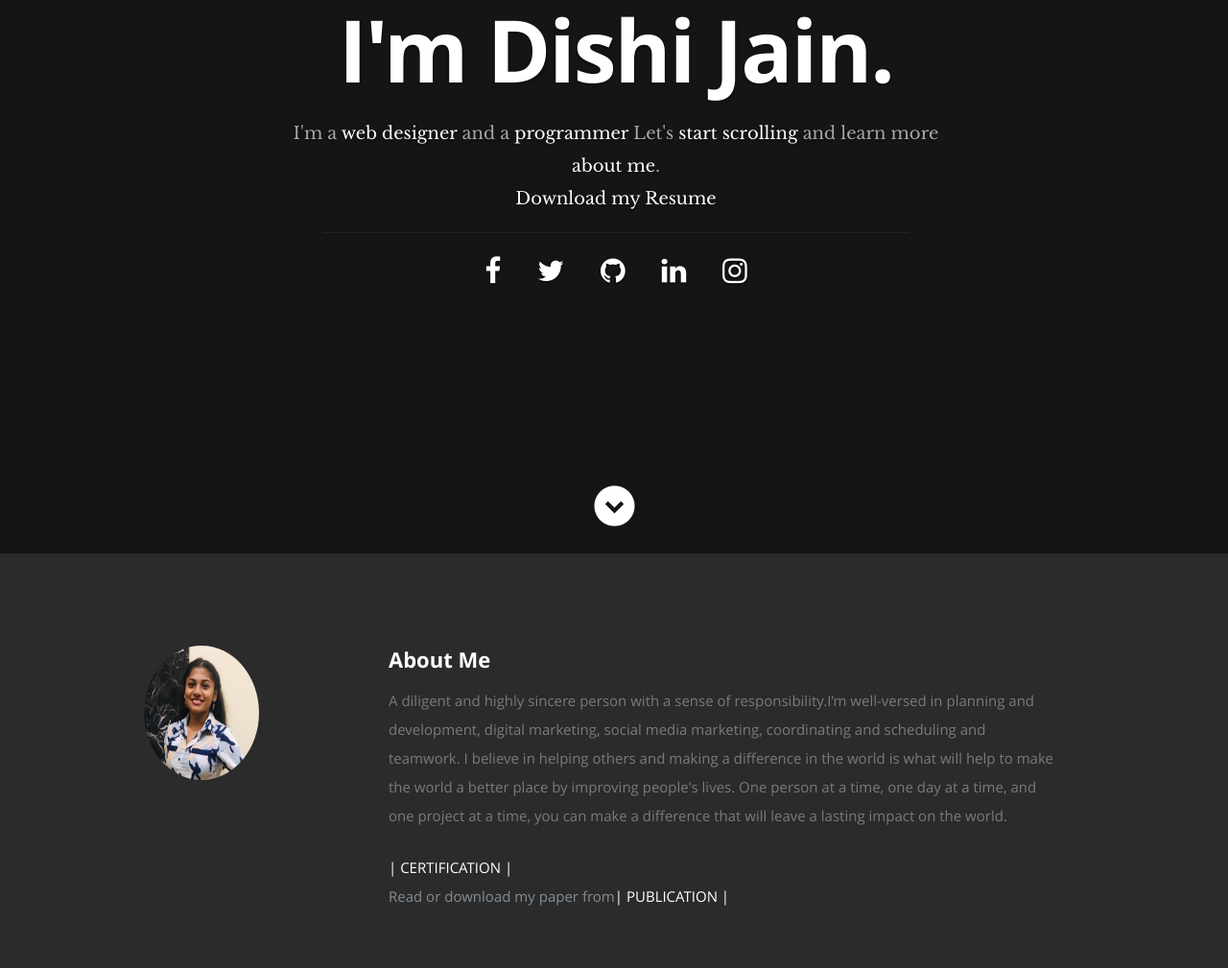
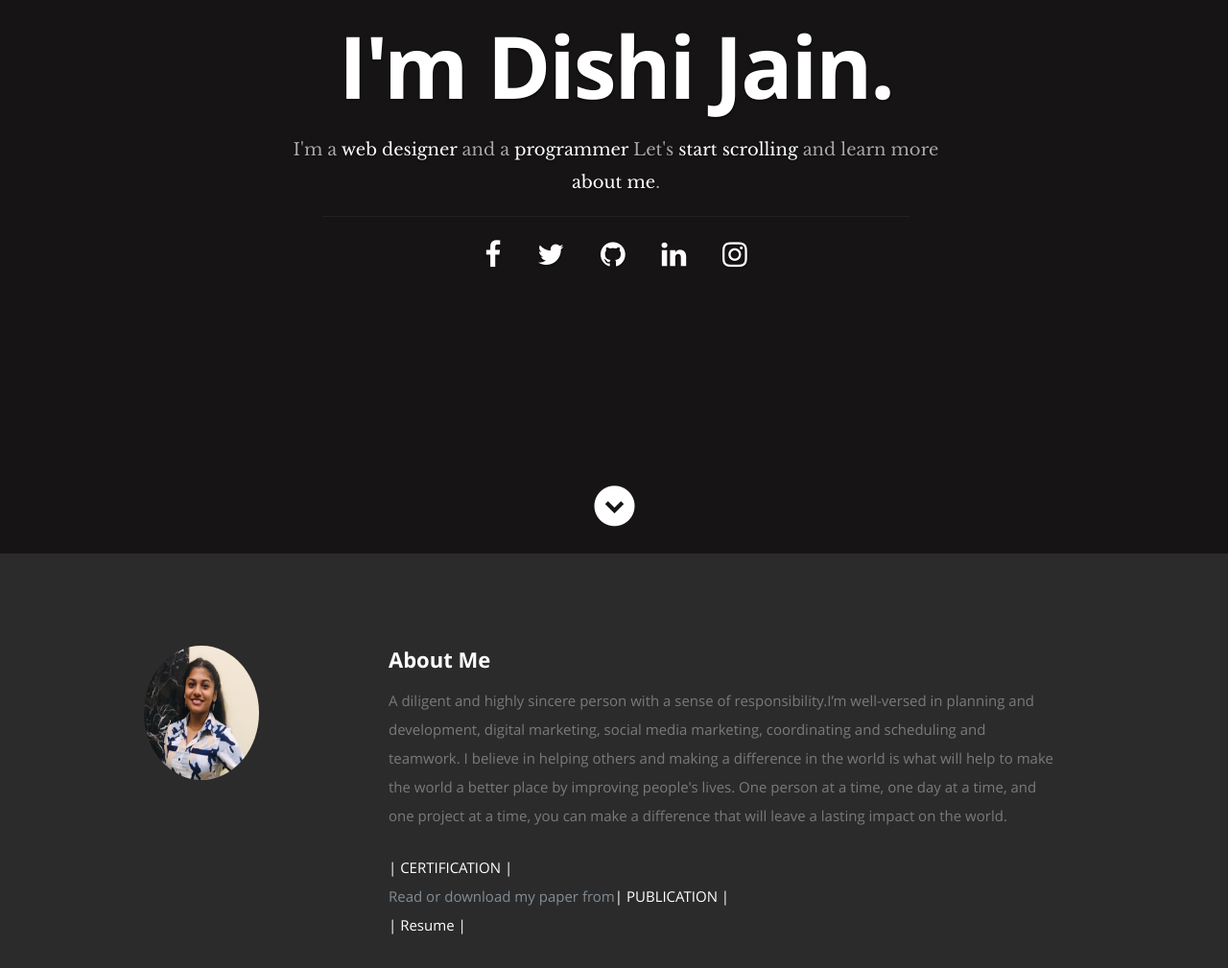
Before and after one commit to dishijn2/DishiJain-Portfolio, a plain HTML site: page index.html in a window 1280 px wide. Shown: the part 223-1232 px from the top of the page at 96% size. Drawn offline with nearby package versions, Linux system fonts and the light colour scheme; a web font is replaced by a local one.

Commit message:
Update index.html

```diff
--- a/index.html
+++ b/index.html
@@ -40,7 +40,6 @@
             <h1 class="responsive-headline">I'm Dishi Jain.</h1>
             <h3>I'm a  <span>web designer</span> and a<span> programmer </span> Let's <a class="smoothscroll" href="#about">start scrolling</a>
             and learn more <a class="smoothscroll" href="#about">about me</a>.</h3>
-		 <h3> <a class = "smoothscroll" href="https://drive.google.com/file/d/1gZeeOWI6WZ4RElCJLz-0xZrK5BYdIJ5a/view?usp=sharing"> Download my Resume</a></h3>
             <hr />
             <ul class="social">
                <li><a href="https://www.facebook.com/dishi.jain.906" target="_blank"><i class="fa fa-facebook"></i></a></li>
@@ -81,6 +80,7 @@
 		 <ul>
 		 <li><a href="https://drive.google.com/drive/folders/1ENOrwkVw6BsrwalbWeA4lgppdV4l5Uu7" target="_blank">| CERTIFICATION |</a></li>
 <li>Read or download my paper from<a href="http://www.ijstr.org/paper-references.php?ref=IJSTR-1219-26503" target="_blank">| PUBLICATION | </a></li>
+<li> <a href="https://drive.google.com/file/d/1gZeeOWI6WZ4RElCJLz-0xZrK5BYdIJ5a/view?usp=sharing" target="_blank">| Resume |</a></li>
 		 </ul>
             <div class="row">
 
```
